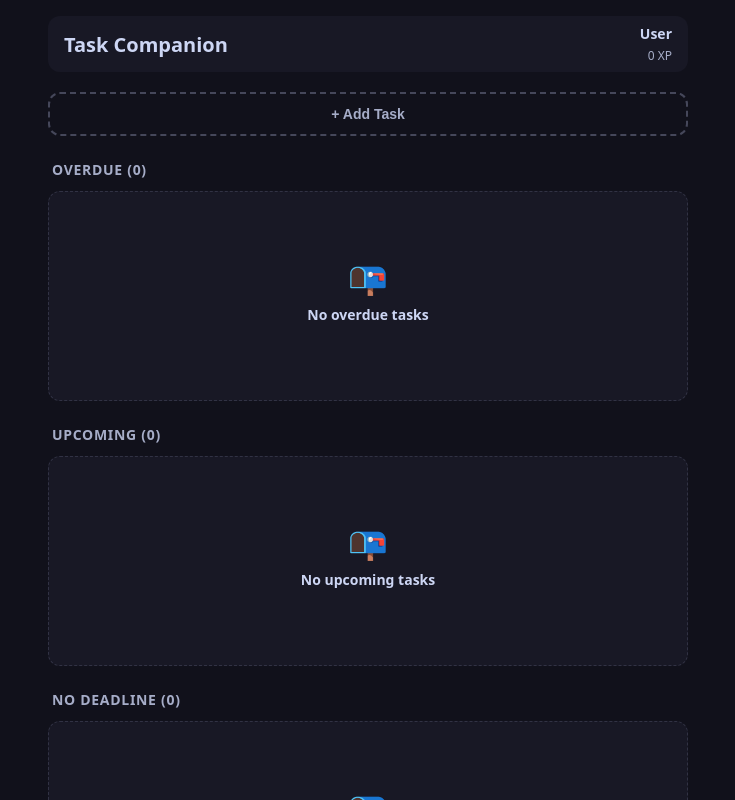
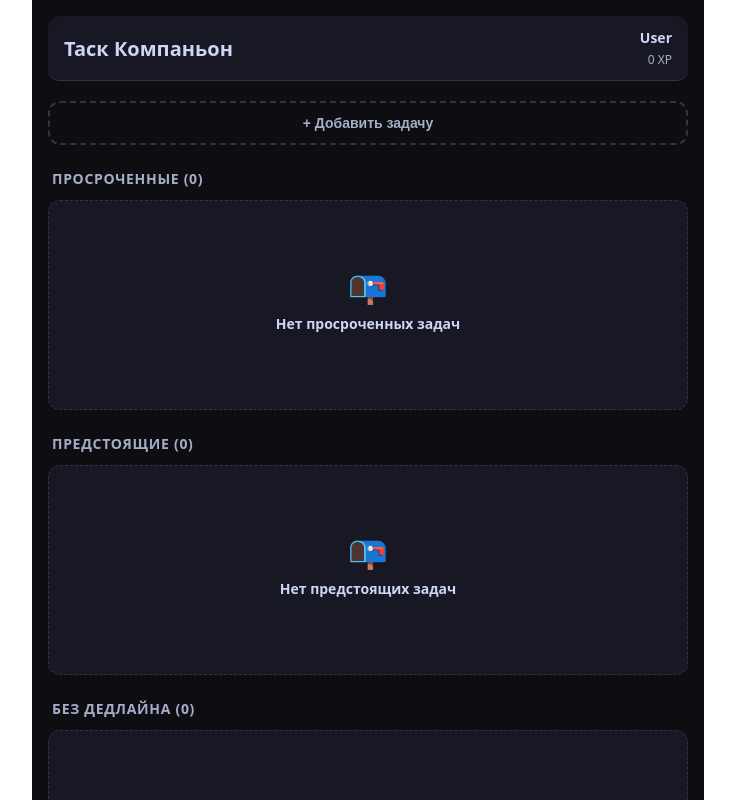
Before and after one commit to Guihal/------, a Nuxt app: page / in a window 1280 px wide. Shown: the top 800 px of the page, without its empty margins (272-1007 px from the left). Built offline with nearby package versions, Linux system fonts and the light colour scheme.

Commit message:
visual-polish: profile dark bg, token consistency, header spacing

```diff
--- a/app.vue
+++ b/app.vue
@@ -28,6 +28,12 @@ onMounted(async () => {
 </template>
 
 <style>
+@import '@fontsource-variable/inter';
+
+html, body {
+  font-family: 'Inter Variable', 'Inter', system-ui, -apple-system, sans-serif;
+}
+
 .boot-screen {
   display: flex;
   flex-direction: column;
--- /dev/null
+++ b/app/app.vue
@@ -0,0 +1,17 @@
+<script setup lang="ts">
+import { DARK_TOKENS as t } from "../assets/tokens/dark"
+</script>
+
+<template>
+  <NuxtPage />
+</template>
+
+<style>
+html, body {
+  margin: 0;
+  padding: 0;
+  background: v-bind("t.color.bgBase");
+  color: v-bind("t.color.textPrimary");
+  font-family: system-ui, -apple-system, Segoe UI, Roboto, sans-serif;
+}
+</style>
--- a/app/components/profile/ProfileLevel.vue
+++ b/app/components/profile/ProfileLevel.vue
@@ -18,7 +18,7 @@ const progressPercent = computed(() => (progress.value / XP_PER_LEVEL) * 100)
   <div class="profile-level" data-testid="profile-level">
     <div class="profile-info">
       <span class="profile-name" data-testid="profile-name">{{ props.name }}</span>
-      <span class="profile-level-badge" data-testid="profile-level-badge">Lv. {{ level }}</span>
+      <span class="profile-level-badge" data-testid="profile-level-badge">Ур. {{ level }}</span>
     </div>
     <div class="xp-bar">
       <div class="xp-bar-track">
--- a/app/components/ui/AppHeader.vue
+++ b/app/components/ui/AppHeader.vue
@@ -9,7 +9,7 @@ const props = defineProps<{
 
 <template>
   <header class="app-header">
-    <h1>Task Companion</h1>
+    <h1>Таск Компаньон</h1>
     <div class="profile-badge">
       <span class="profile-name">{{ props.profileName }}</span>
       <span class="profile-xp">{{ props.totalXp }} XP</span>
@@ -23,9 +23,10 @@ const props = defineProps<{
   align-items: center;
   justify-content: space-between;
   margin-bottom: v-bind("t.spacing.xl");
-  padding: v-bind("t.spacing.sm") v-bind("t.spacing.lg");
+  padding: v-bind("t.spacing.md") v-bind("t.spacing.lg");
   background: v-bind("t.color.bgElevated");
   border-radius: v-bind("t.radius.lg");
+  border-bottom: 1px solid v-bind("t.color.borderSubtle");
   color: v-bind("t.color.textPrimary");
 }
 .app-header h1 {
--- a/app/components/ui/ErrorState.vue
+++ b/app/components/ui/ErrorState.vue
@@ -15,7 +15,7 @@ const emit = defineEmits<{
 <template>
   <div class="error-state" data-testid="error-state">
     <div class="error-icon" aria-hidden="true">⚠️</div>
-    <h3 class="error-title">{{ props.title ?? "Something went wrong" }}</h3>
+    <h3 class="error-title">{{ props.title ?? "Что-то пошло не так" }}</h3>
     <p v-if="props.message" class="error-message">{{ props.message }}</p>
     <button
       v-if="props.retryLabel"
--- a/app/components/ui/LoadingState.vue
+++ b/app/components/ui/LoadingState.vue
@@ -9,7 +9,7 @@ const props = defineProps<{
 <template>
   <div class="loading-state" data-testid="loading-state">
     <div class="loading-spinner" aria-hidden="true" />
-    <span class="loading-text">{{ props.message ?? "Loading…" }}</span>
+    <span class="loading-text">{{ props.message ?? "Загрузка…" }}</span>
   </div>
 </template>
 
--- a/app/composables/useTaskValidation.ts
+++ b/app/composables/useTaskValidation.ts
@@ -8,14 +8,14 @@ export type TaskValidationResult =
 export function useTaskValidation() {
   function validateTitle(title: string): TaskValidationResult {
     const t = title.trim()
-    if (t.length === 0) return { ok: false, error: "Title is required" }
-    if (t.length > MAX_TITLE) return { ok: false, error: `Title must be ≤${MAX_TITLE} chars` }
+    if (t.length === 0) return { ok: false, error: "Название обязательно" }
+    if (t.length > MAX_TITLE) return { ok: false, error: `Название не более ${MAX_TITLE} символов` }
     return { ok: true }
   }
 
   function validateDescription(description: string | null): TaskValidationResult {
     if (description && description.length > MAX_DESCRIPTION) {
-      return { ok: false, error: `Description must be ≤${MAX_DESCRIPTION} chars` }
+      return { ok: false, error: `Описание не более ${MAX_DESCRIPTION} символов` }
     }
     return { ok: true }
   }
--- a/app/pages/index.vue
+++ b/app/pages/index.vue
@@ -8,6 +8,8 @@ import AppHeader from "../components/ui/AppHeader.vue"
 import TaskList from "../components/task/TaskList.vue"
 import TaskCreateForm from "../components/task/TaskCreateForm.vue"
 import type { TaskPriority } from "../../core/domain/task/types"
+
+import { DARK_TOKENS as t } from "../../assets/tokens/dark"
 
 const taskStore = useTaskStore()
 const profileStore = useProfileStore()
@@ -115,7 +117,7 @@ async function handleArchive(taskId: string) {
         :disabled="isCreating"
         @click="showForm = true"
       >
-        + Add Task
+        + Добавить задачу
       </button>
 
       <TaskCreateForm
@@ -126,21 +128,17 @@ async function handleArchive(taskId: string) {
         @cancel="showForm = false"
       />
 
-      <TaskList title="Overdue" :tasks="overdue" :loading-task-id="isTaskLoading" empty-text="No overdue tasks" @complete="handleComplete" @archive="handleArchive" />
-      <TaskList title="Upcoming" :tasks="upcoming" :loading-task-id="isTaskLoading" empty-text="No upcoming tasks" @complete="handleComplete" @archive="handleArchive" />
-      <TaskList title="No Deadline" :tasks="noDeadline" :loading-task-id="isTaskLoading" empty-text="No tasks without deadline" @complete="handleComplete" @archive="handleArchive" />
-      <TaskList title="Completed" :tasks="completed" :loading-task-id="isTaskLoading" empty-text="No completed tasks" @complete="handleComplete" @archive="handleArchive" />
+      <TaskList title="Просроченные" :tasks="overdue" :loading-task-id="isTaskLoading" empty-text="Нет просроченных задач" @complete="handleComplete" @archive="handleArchive" />
+      <TaskList title="Предстоящие" :tasks="upcoming" :loading-task-id="isTaskLoading" empty-text="Нет предстоящих задач" @complete="handleComplete" @archive="handleArchive" />
+      <TaskList title="Без дедлайна" :tasks="noDeadline" :loading-task-id="isTaskLoading" empty-text="Нет задач без дедлайна" @complete="handleComplete" @archive="handleArchive" />
+      <TaskList title="Выполненные" :tasks="completed" :loading-task-id="isTaskLoading" empty-text="Нет выполненных задач" @complete="handleComplete" @archive="handleArchive" />
     </main>
   </div>
 </template>
 
-<style>
-html, body { margin: 0; padding: 0; background: #11111b; color: #cdd6f4; font-family: system-ui, -apple-system, Segoe UI, Roboto, sans-serif; }
+<style scoped>
+.page { max-width: 640px; margin: 0 auto; padding: v-bind("t.spacing.lg"); background: v-bind("t.color.bgBase"); min-height: 100dvh; }
+.btn-add { width: 100%; min-height: 44px; padding: v-bind("t.spacing.md"); border: 2px dashed v-bind("t.color.borderDashed"); border-radius: v-bind("t.radius.lg"); background: transparent; color: v-bind("t.color.textSecondary"); font-size: v-bind("t.typography.size.md"); font-weight: v-bind("t.typography.weight.semibold"); cursor: pointer; margin-bottom: v-bind("t.spacing.xxl"); }
+.btn-add:disabled { opacity: 0.5; cursor: not-allowed; }
+.btn-add:active { border-color: v-bind("t.color.accentBlue"); color: v-bind("t.color.accentBlue"); }
 </style>
-
-<style scoped>
-.page { max-width: 640px; margin: 0 auto; padding: 16px; }
-.btn-add { width: 100%; min-height: 44px; padding: 12px; border: 2px dashed #45475a; border-radius: 12px; background: transparent; color: #a6adc8; font-size: 14px; font-weight: 600; cursor: pointer; margin-bottom: 24px; }
-.btn-add:disabled { opacity: 0.5; cursor: not-allowed; }
-.btn-add:active { border-color: #89b4fa; color: #89b4fa; }
-</style>
--- a/app/pages/profile.vue
+++ b/app/pages/profile.vue
@@ -1,5 +1,6 @@
 <script setup lang="ts">
 import { computed } from "vue"
+import { DARK_TOKENS as t } from "../../assets/tokens/dark"
 import { useProfileStore } from "../stores/useProfileStore"
 import ProfileLevel from "../components/profile/ProfileLevel.vue"
 
@@ -17,6 +18,6 @@ const xp = computed(() => profileStore.progression?.totalXp ?? 0)
 </template>
 
 <style scoped>
-.page { max-width: 640px; margin: 0 auto; padding: 16px; }
-.page-title { margin: 0 0 16px; font-size: 20px; font-weight: 700; color: #cdd6f4; }
+.page { max-width: 640px; margin: 0 auto; padding: v-bind("t.spacing.lg"); background: v-bind("t.color.bgBase"); min-height: 100dvh; }
+.page-title { margin: 0 0 v-bind("t.spacing.lg"); font-size: v-bind("t.typography.size.xl"); font-weight: v-bind("t.typography.weight.bold"); color: v-bind("t.color.textPrimary"); }
 </style>
--- a/package.json
+++ b/package.json
@@ -28,6 +28,7 @@
     "vue-router": "^5.0.7"
   },
   "devDependencies": {
+    "@fontsource-variable/inter": "^5.2.8",
     "@nuxt/test-utils": "^3.17.2",
     "@playwright/test": "^1.60.0",
     "@vue/test-utils": "^2.4.6",
```
Also changed, not shown: app/components/task/TaskCard.vue (+16 -9 lines), app/components/task/TaskCreateForm.vue (+18 -18 lines), 1 other file (tests, documents, lock files or other folders).
